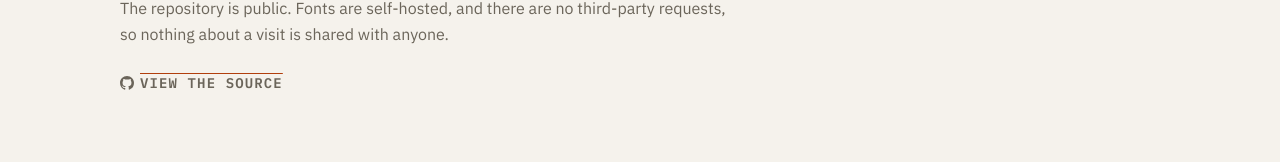
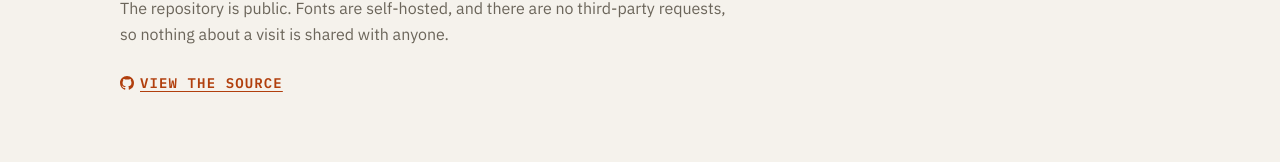
Before and after one commit to rsstdd/portfolio-2026, a Next.js app: page /colophon in a window 1280 px wide. In both pictures the pointer is over the link "VIEW THE SOURCE". Shown: the part 2226-2388 px from the top of the page. Built offline with nearby package versions, Linux system fonts and the light colour scheme.

Commit message:
feat: icon fixes

```diff
--- a/src/app/colophon/page.tsx
+++ b/src/app/colophon/page.tsx
@@ -145,9 +145,14 @@ export default function ColophonPage() {
             nothing about a visit is shared with anyone.
           </p>
           <p className="mt-6">
+            {/*
+              `--no-flag` because the mark is this link's leading element. The
+              datum tick and the GitHub mark both occupy that slot, and a link
+              wearing both reads as two design languages arguing.
+            */}
             <a
               href={`${site.github}/portfolio-2026`}
-              className="mono text-overline uppercase text-accent-text inline-flex items-center gap-1.5"
+              className="link-standalone--no-flag gap-1.5"
             >
               <GitHubMark />
               View the source
--- a/src/app/styles/components.css
+++ b/src/app/styles/components.css
@@ -159,7 +159,8 @@
     content: "";
   }
 
-  .link-standalone:hover {
+  .link-standalone:hover,
+  .link-standalone--no-flag:hover {
     text-decoration: underline;
     text-decoration-color: var(--accent-text);
   }
```
Also changed, not shown: src/components/ui/github-mark.tsx (+13 -0 lines), 1 other file (tests, documents, lock files or other folders).
